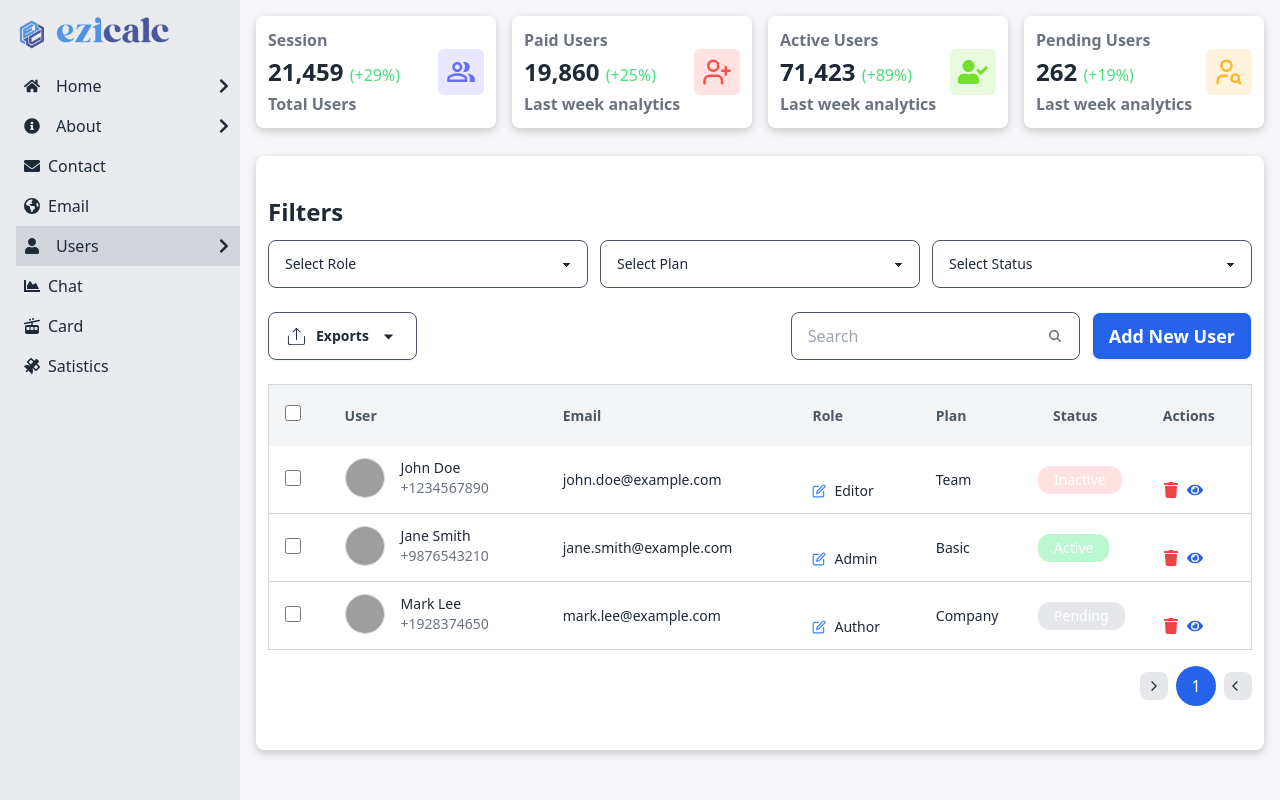
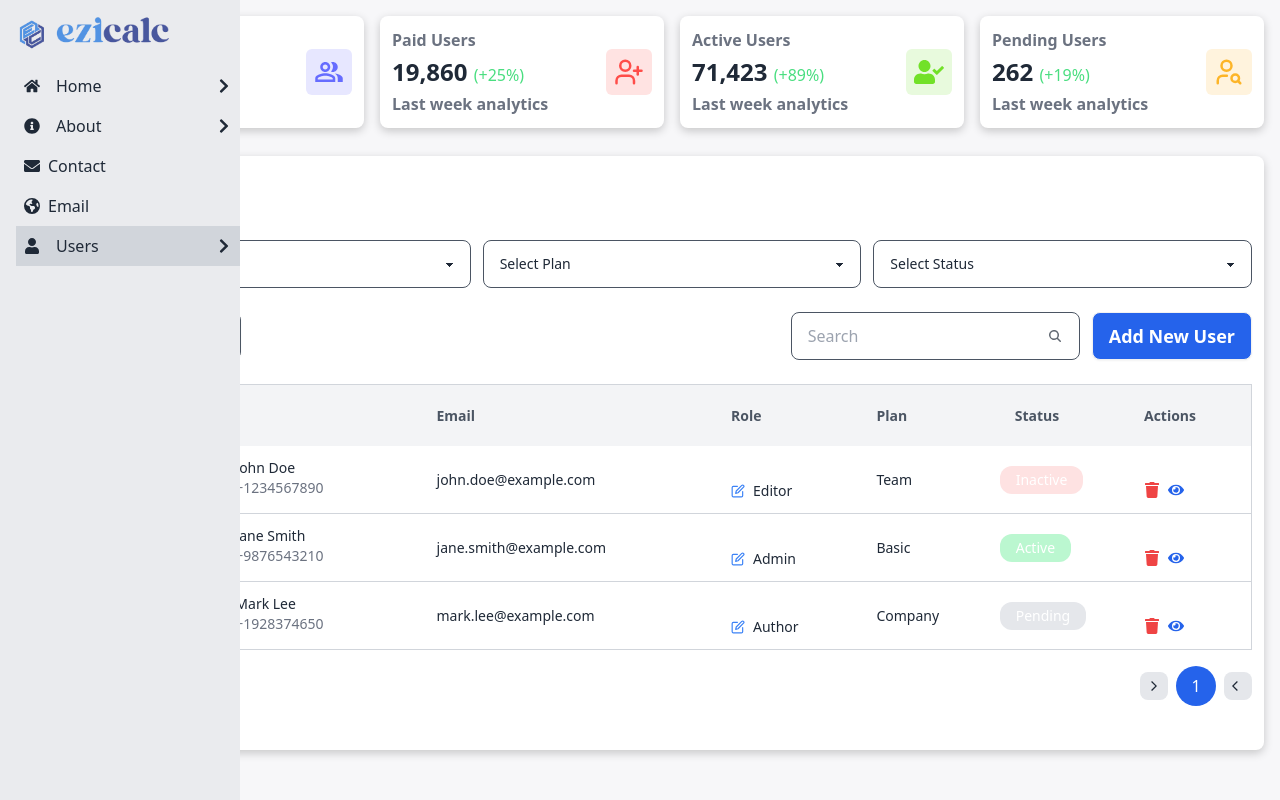
Before and after one commit to Alif102/new-ezi, a React (Vite) app: page /users/list in a window 1280 px wide. Built offline with nearby package versions, Linux system fonts and the light colour scheme; grey boxes are pictures that could not be loaded.

Commit message:
testttsidebar

```diff
--- a/src/Components/Sidebar.jsx
+++ b/src/Components/Sidebar.jsx
@@ -1,12 +1,11 @@
 import React, { useState } from 'react';
 import { NavLink, useLocation } from 'react-router-dom';
-import { FaHome, FaInfoCircle, FaEnvelope, FaChevronDown, FaChevronRight, FaSatellite, FaChartArea, FaUser } from 'react-icons/fa';
-import { GoCircle } from 'react-icons/go'; // Import the GoCircle icon
+import { FaHome, FaInfoCircle, FaEnvelope, FaChevronDown, FaChevronRight, FaUser } from 'react-icons/fa';
 import { motion } from 'framer-motion'; // Import Framer Motion
 import ezi from '../assets/ezi.png';
 import ezicalc from '../assets/ezicalc.png';
 import { VscCircleFilled } from 'react-icons/vsc';
-import { FaCableCar, FaEarthAmericas } from 'react-icons/fa6';
+import {  FaEarthAmericas } from 'react-icons/fa6';
 
 const Sidebar = () => {
   const [isCollapsed, setIsCollapsed] = useState(true);
@@ -19,7 +18,7 @@ const Sidebar = () => {
       icon: <FaHome />,
       subItems: [
         { title: 'Home 1', path: '/home/home1' },
-        { title: 'Home 2', path: '/home/home2' },
+
       ],
     },
     {
@@ -27,7 +26,7 @@ const Sidebar = () => {
       icon: <FaInfoCircle />,
       subItems: [
         { title: 'About 1', path: '/about/about1' },
-        { title: 'About 2', path: '/about/about2' },
+
       ],
     },
     { title: 'Contact', icon: <FaEnvelope />, path: '/contact' },
@@ -39,10 +38,7 @@ const Sidebar = () => {
         { title: 'Lists', path: '/users/list' },
 
       ],
-    },
-    { title: 'Chat', icon: <FaChartArea />, path: '/Chat' },
-    { title: 'Card', icon: <FaCableCar />, path: '/card' },
-    { title: 'Satistics', icon: <FaSatellite />, path: '/satistics' },
+    }
   ];
 
   const toggleMenu = (index) => {
@@ -60,7 +56,7 @@ const Sidebar = () => {
     <motion.div
       initial={{ width: isCollapsed ? 64 : 240 }}
       animate={{ width: isCollapsed ? 64 : 240 }}
-      transition={{ type: 'spring', stiffness: 50, damping: 15 }} // Adjust stiffness and damping for slower animation
+      transition={{ type: 'spring', stiffness: 50, damping: 15 }}
       className="h-screen bg-[#eaebee] flex flex-col"
       onMouseEnter={() => setIsCollapsed(false)}
       onMouseLeave={() => setIsCollapsed(true)}
--- a/src/Pages/Users/UsersTable.jsx
+++ b/src/Pages/Users/UsersTable.jsx
@@ -53,7 +53,7 @@ const UsersTable = () => {
       </button>
 
       {isOpen && (
-  <ul className="bg-white absolute w-32 text-center rounded-lg shadow-md">
+  <ul className="bg-white z-10 absolute w-32 text-center rounded-lg shadow-md">
     <li className=' cursor-pointer my-2 '>
       <FaFileExcel className="inline mr-2" />
       Excel
--- a/src/Routes/MainRoutes.jsx
+++ b/src/Routes/MainRoutes.jsx
@@ -1,4 +1,4 @@
-import React from 'react';
+import React, { useState } from 'react';
 import { BrowserRouter as Router, Routes, Route } from 'react-router-dom';
 import Home1 from '../Pages/Home1';
 import About1 from '../Pages/About1';
@@ -6,18 +6,33 @@ import Contact from '../Pages/Contact';
 import Sidebar from '../Components/Sidebar';
 import UserList from '../Pages/Users/UserList';
 
+function MainRoutes() {
+  const [isSidebarCollapsed, setIsSidebarCollapsed] = useState(true);
 
-function MainRoutes() {
   return (
     <Router>
-      <div className="flex">
-        <Sidebar />
-        <main className="flex-1 p-4 bg-[#f7f7f9]">
+      <div className="flex h-screen overflow-hidden">
+        {/* Sidebar */}
+        <div
+          className={`bg-gray-800  ${
+            isSidebarCollapsed ? 'w-16' : 'w-60'
+          } transition-all duration-300 sticky z-20 top-0 h-screen`}
+        >
+          <Sidebar
+            isCollapsed={isSidebarCollapsed}
+            onCollapseToggle={setIsSidebarCollapsed}
+          />
+        </div>
+
+        {/* Main Content */}
+        <main
+          className={`flex-1 overflow-y-auto transition-all duration-300 p-4 bg-[#f7f7f9]`}
+        >
           <Routes>
             <Route path="/home/home1" element={<Home1 />} />
             <Route path="/about/about1" element={<About1 />} />
             <Route path="/contact" element={<Contact />} />
-            <Route path="//users/list" element={<UserList />} />
+            <Route path="/users/list" element={<UserList />} />
           </Routes>
         </main>
       </div>
```
